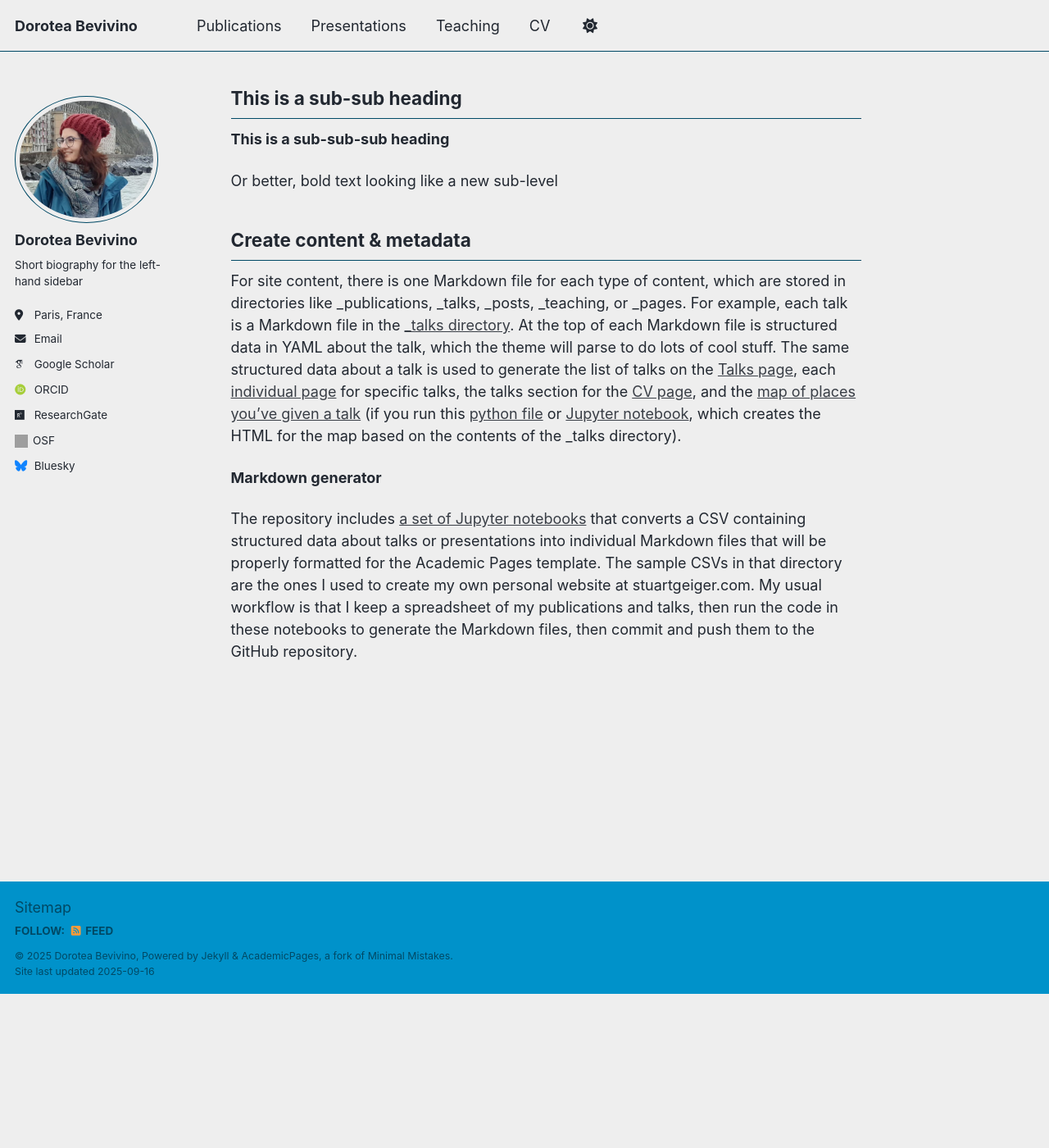
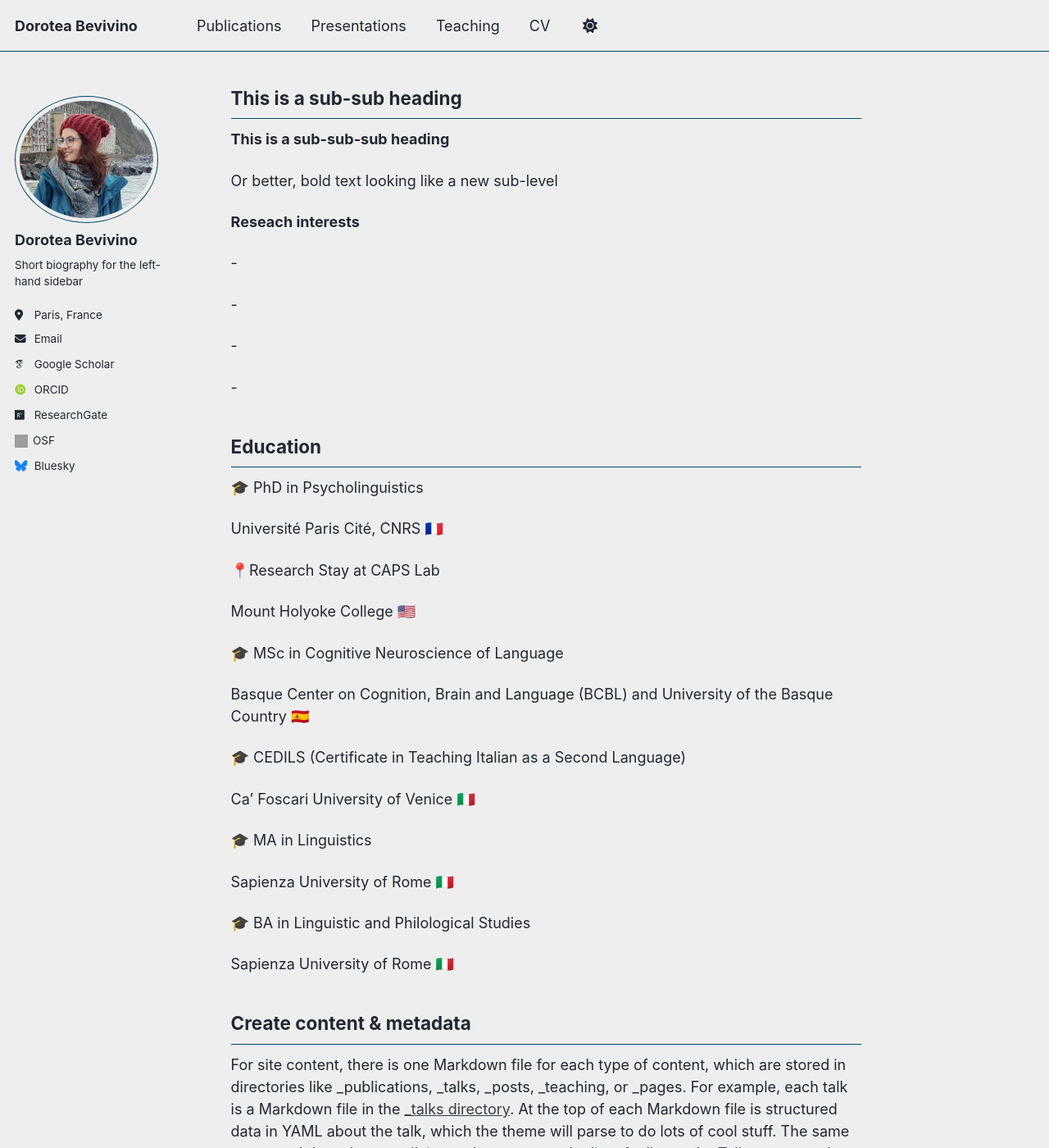
Before and after one commit to dbevivino/dbevivino.github.io, a Jekyll site: the page built from _pages/about.md, in a window 1280 px wide and 1400 px high, scrolled down 215 px. Shown: the whole window at 82% size. Built offline with Jekyll 4.4.1, drawn with Linux system fonts in a browser that asks for light colours; some web fonts are replaced; a script that is not in the unit is left out; before the commit the page ends 1427 px from its top, so only the background shows below that; grey boxes are pictures that could not be loaded.

Commit message:
Update short bio

```diff
--- a/_pages/about.md
+++ b/_pages/about.md
@@ -21,6 +21,43 @@ This is a sub-sub heading
 
 Or better, bold text looking like a new sub-level
 
+**Reseach interests**
+
+-
+
+-
+
+-
+
+-
+
+Education
+------
+🎓 PhD in Psycholinguistics
+
+Université Paris Cité, CNRS 🇲🇫
+
+📍Research Stay at CAPS Lab
+
+Mount Holyoke College 🇺🇸
+
+🎓 MSc in Cognitive Neuroscience of Language
+
+Basque Center on Cognition, Brain and Language (BCBL) and University of the Basque Country 🇪🇸
+
+🎓 CEDILS (Certificate in Teaching Italian as a Second Language)
+
+Ca’ Foscari University of Venice 🇮🇹
+
+🎓 MA in Linguistics
+
+Sapienza University of Rome 🇮🇹
+
+🎓 BA in Linguistic and Philological Studies
+
+Sapienza University of Rome 🇮🇹
+
+
 Create content & metadata
 ------
 For site content, there is one Markdown file for each type of content, which are stored in directories like _publications, _talks, _posts, _teaching, or _pages. For example, each talk is a Markdown file in the [_talks directory](https://github.com/academicpages/academicpages.github.io/tree/master/_talks). At the top of each Markdown file is structured data in YAML about the talk, which the theme will parse to do lots of cool stuff. The same structured data about a talk is used to generate the list of talks on the [Talks page](https://academicpages.github.io/talks), each [individual page](https://academicpages.github.io/talks/2012-03-01-talk-1) for specific talks, the talks section for the [CV page](https://academicpages.github.io/cv), and the [map of places you've given a talk](https://academicpages.github.io/talkmap.html) (if you run this [python file](https://github.com/academicpages/academicpages.github.io/blob/master/talkmap.py) or [Jupyter notebook](https://github.com/academicpages/academicpages.github.io/blob/master/talkmap.ipynb), which creates the HTML for the map based on the contents of the _talks directory).
```
Also changed, not shown: images/osf.svg (deleted).
